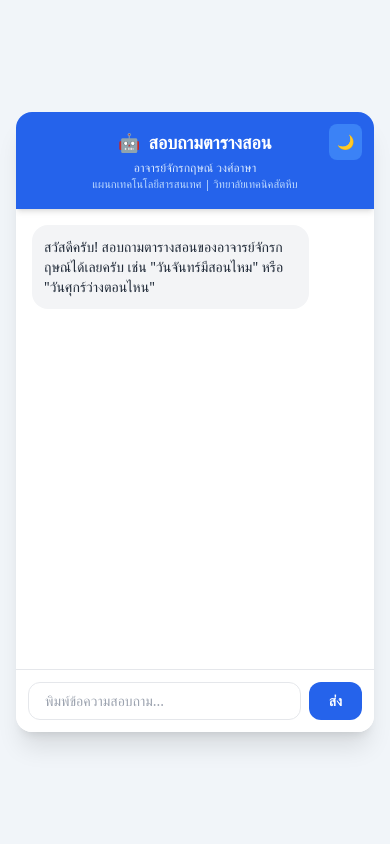
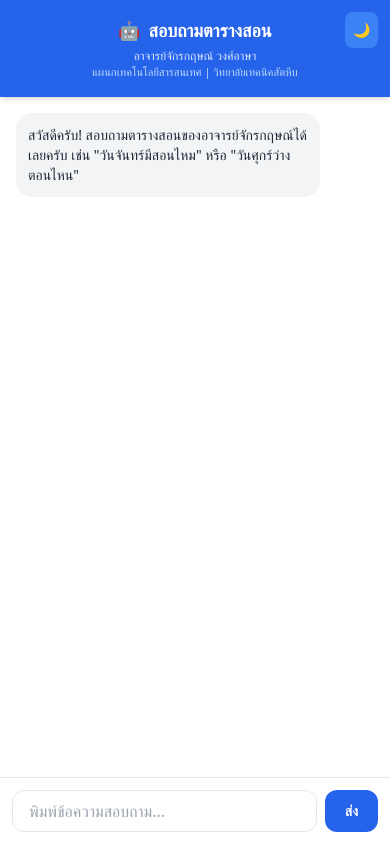
Before and after one commit to tohh888/Charkkrit_TARANGrend_BOT_101, a website: page public/index.html in a window 390 px wide. Both pictures are taken after a click on the button "ส่ง". Drawn offline with nearby package versions, Linux system fonts and the light colour scheme.

Commit message:
Update index.html

```diff
--- a/public/index.html
+++ b/public/index.html
@@ -19,11 +19,13 @@
         .dark .markdown-content strong { color: #60a5fa; }
     </style>
 </head>
-<body class="bg-slate-100 dark:bg-slate-900 h-screen flex items-center justify-center p-4 transition-colors duration-300">
+<!-- ปรับ h-screen เป็น h-[100dvh] รองรับคีย์บอร์ดมือถือ -->
+<body class="bg-slate-100 dark:bg-slate-900 h-[100dvh] flex items-center justify-center p-0 sm:p-4 transition-colors duration-300 overflow-hidden">
 
-    <div class="bg-white dark:bg-slate-800 rounded-2xl shadow-xl w-full max-w-md h-[620px] flex flex-col overflow-hidden transition-colors duration-300">
+    <!-- ปรับ height ให้ยืดหยุ่นสำหรับมือถือ -->
+    <div class="bg-white dark:bg-slate-800 rounded-none sm:rounded-2xl shadow-xl w-full max-w-md h-full sm:h-[620px] flex flex-col overflow-hidden transition-colors duration-300">
         <!-- Header พร้อมปุ่มสลับธีม -->
-        <div class="bg-blue-600 dark:bg-blue-800 text-white p-4 text-center shadow-md relative">
+        <div class="bg-blue-600 dark:bg-blue-800 text-white p-4 text-center shadow-md relative shrink-0">
             <!-- ปุ่มเปลี่ยนธีม -->
             <button onclick="toggleTheme()" id="theme-toggle" class="absolute right-3 top-3 p-2 rounded-lg bg-blue-500 dark:bg-blue-700 hover:bg-blue-400 dark:hover:bg-blue-600 transition text-sm">
                 🌙
@@ -47,12 +49,12 @@
             </div>
         </div>
 
-        <!-- Input Box -->
-        <div class="p-3 border-t dark:border-slate-700 flex gap-2 bg-white dark:bg-slate-800 transition-colors duration-300">
+        <!-- Input Box (ใช้น้ำหนัก text-base ในมือถือเพื่อป้องกัน iOS Auto-Zoom) -->
+        <div class="p-3 border-t dark:border-slate-700 flex gap-2 bg-white dark:bg-slate-800 transition-colors duration-300 shrink-0">
             <input type="text" id="user-input" placeholder="พิมพ์ข้อความสอบถาม..."
-                   class="flex-1 border dark:border-slate-600 dark:bg-slate-700 dark:text-white rounded-xl px-4 py-2 text-sm focus:outline-none focus:ring-2 focus:ring-blue-500"
+                   class="flex-1 border dark:border-slate-600 dark:bg-slate-700 dark:text-white rounded-xl px-4 py-2 text-base sm:text-sm focus:outline-none focus:ring-2 focus:ring-blue-500"
                    onkeypress="if(event.key === 'Enter') sendMessage()">
-            <button onclick="sendMessage()" class="bg-blue-600 dark:bg-blue-500 text-white px-5 py-2 rounded-xl text-sm font-semibold hover:bg-blue-700 dark:hover:bg-blue-600 transition">
+            <button onclick="sendMessage()" class="bg-blue-600 dark:bg-blue-500 text-white px-5 py-2 rounded-xl text-sm font-semibold hover:bg-blue-700 dark:hover:bg-blue-600 transition shrink-0">
                 ส่ง
             </button>
         </div>
@@ -83,12 +85,19 @@
             document.getElementById('theme-toggle').textContent = '🌙';
         }
 
+        // Auto Scroll สำหรับมือถือเวลากดพิมพ์ข้อความ
+        const inputField = document.getElementById('user-input');
+        const chatBox = document.getElementById('chat-box');
+
+        inputField.addEventListener('focus', () => {
+            setTimeout(() => {
+                chatBox.scrollTop = chatBox.scrollHeight;
+            }, 300);
+        });
+
         async function sendMessage() {
-            const input = document.getElementById('user-input');
-            const message = input.value.trim();
+            const message = inputField.value.trim();
             if (!message) return;
-
-            const chatBox = document.getElementById('chat-box');
 
             // แสดงข้อความผู้ใช้
             const userDiv = document.createElement('div');
@@ -96,7 +105,7 @@
             userDiv.textContent = message;
             chatBox.appendChild(userDiv);
 
-            input.value = '';
+            inputField.value = '';
             chatBox.scrollTop = chatBox.scrollHeight;
 
             // Element แสดงข้อความ AI
```
